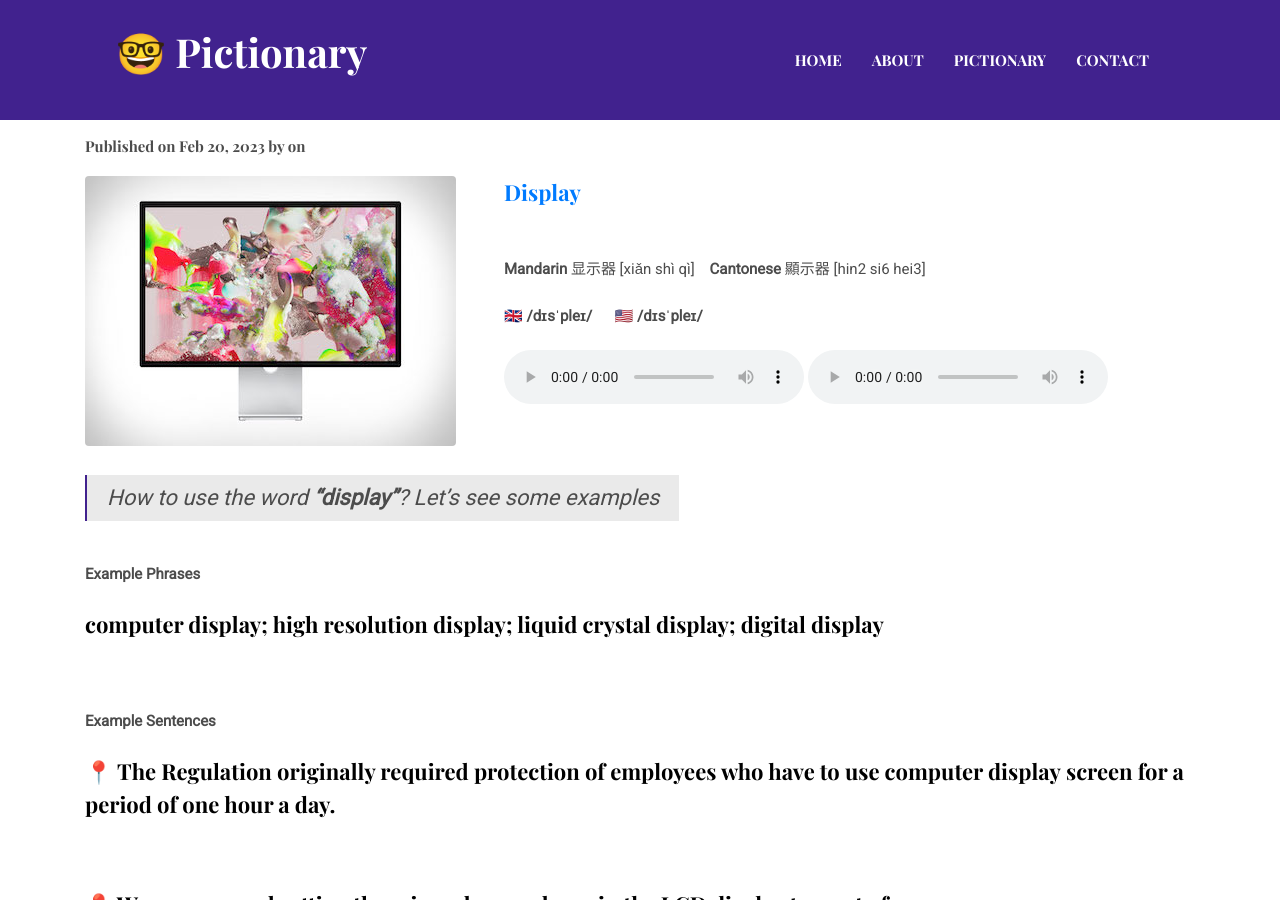
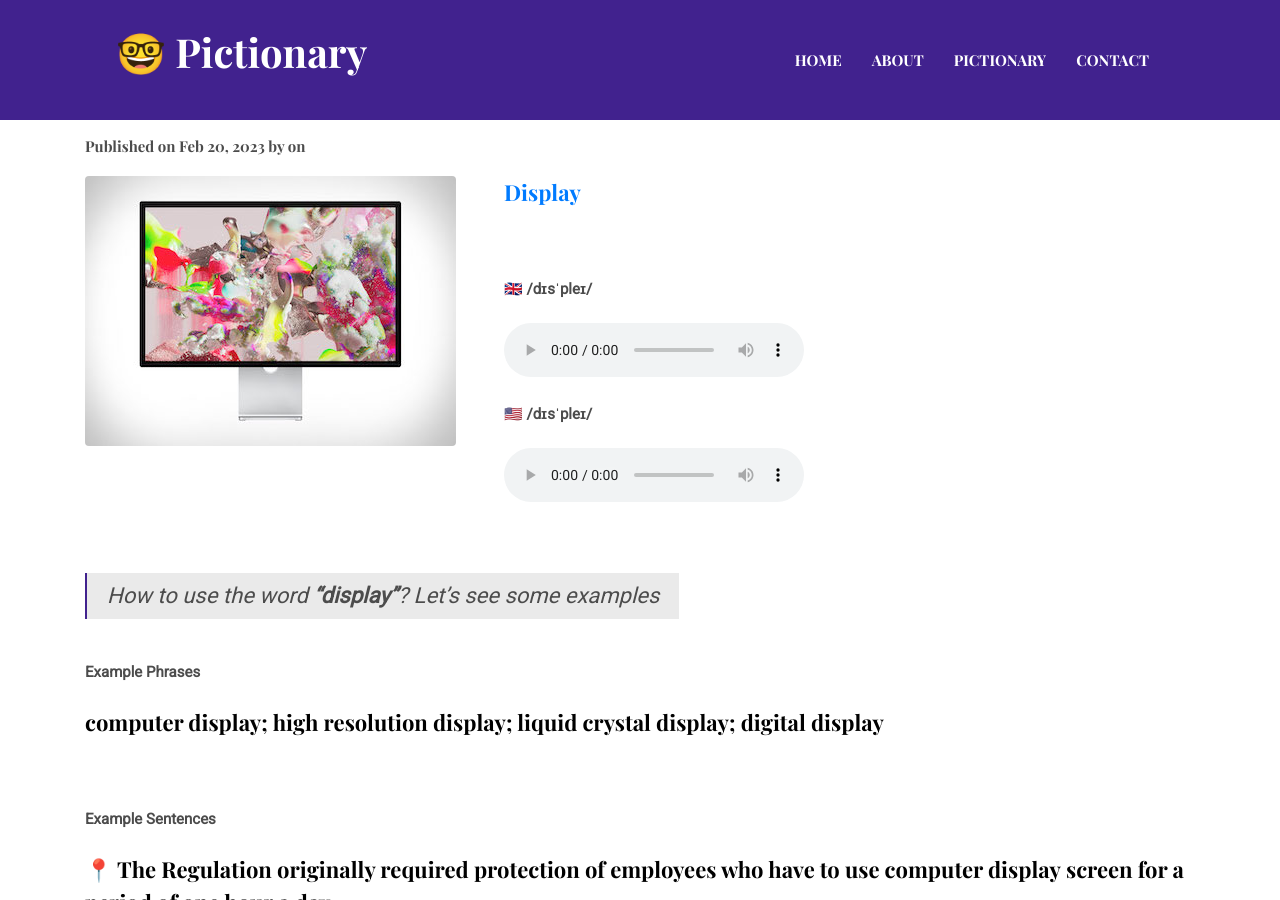
Before and after one commit to a1g5/a1g5.github.io, a Jekyll site: the page built from _posts/2023-02-20-display.markdown, in a window 1280 px wide and 900 px high, scrolled down 547 px. Built offline with Jekyll 4.4.1, drawn with Linux system fonts in a browser that asks for light colours.

Commit message:
Update 2023-02-20-display.markdown

```diff
--- a/_posts/2023-02-20-display.markdown
+++ b/_posts/2023-02-20-display.markdown
@@ -6,13 +6,13 @@ image:  /assets/images/blog/post-1.jpg
 ---
 **<B>[Display](https://dictionary.cambridge.org/dictionary/english-chinese-traditional/display)</B>**
 <br>
-<B>Mandarin</B> 显示器 [xiǎn shì qì] &nbsp;&nbsp; <B>Cantonese</B> 顯示器 [hin2 si6 hei3]
 
-🇬🇧 <B>/dɪsˈpleɪ/</B> &nbsp;&nbsp;&nbsp;&nbsp; 🇺🇸 <B>/dɪsˈpleɪ/</B>
+🇬🇧 <B>/dɪsˈpleɪ/</B>
 <audio controls="controls">
   <source src="/assets/audio/display-gb.mp3" type="audio/mpeg">
 <embed height="100" width="100" src="/i/song.mp3" />
 </audio>
+🇺🇸 <B>/dɪsˈpleɪ/</B>
 <audio controls="controls">
   <source src="/assets/audio/display-us.mp3" type="audio/mpeg">
 <embed height="100" width="100" src="/i/song.mp3" />
```
